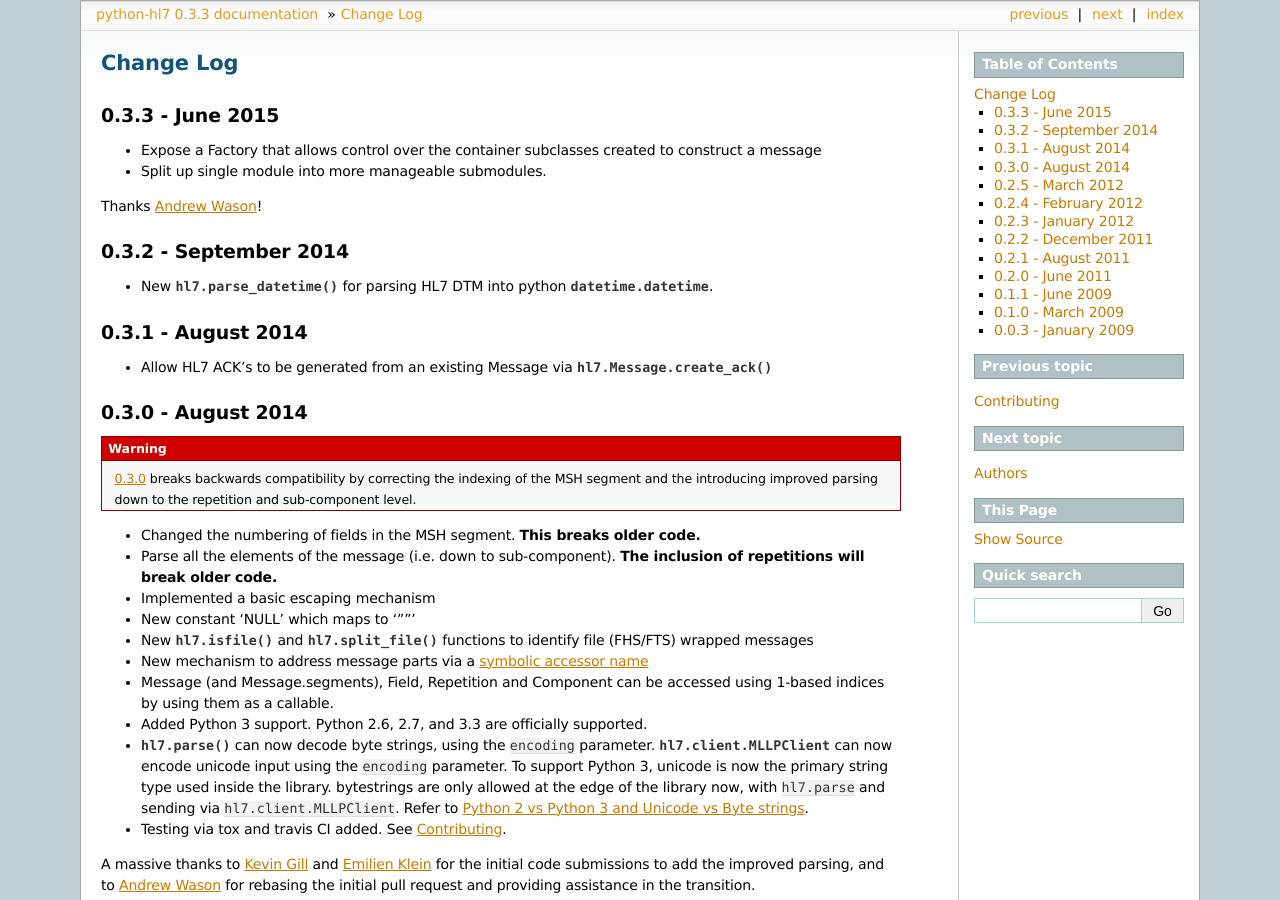
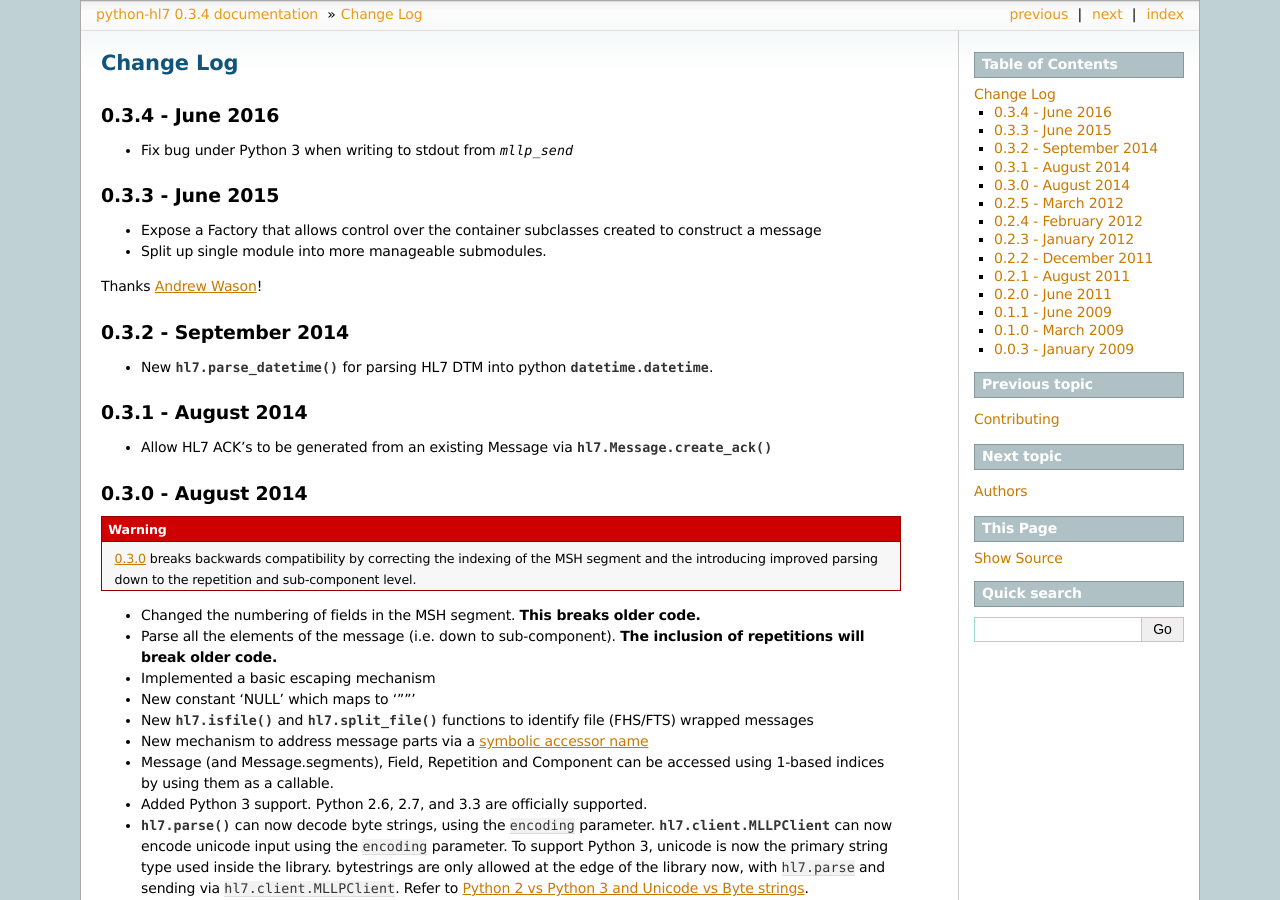
Before and after one commit to johnpaulett/python-hl7, a Sphinx documentation site: the page built from docs/changelog.rst, in a window 1280 px wide and 900 px high. Built offline with Sphinx 7.4.7, drawn with Linux system fonts in a browser that asks for light colours; some of the changed text lies outside the part shown.

Commit message:
Release notes and version bump for 0.3.4-final

```diff
--- a/docs/changelog.rst
+++ b/docs/changelog.rst
@@ -1,5 +1,10 @@
 Change Log
 ==========
+
+0.3.4 - June 2016
+-----------------
+* Fix bug under Python 3 when writing to stdout from `mllp_send`
+
 
 0.3.3 - June 2015
 -----------------
--- a/hl7/version.py
+++ b/hl7/version.py
@@ -6,7 +6,7 @@ Primary version number source.
 Forth element can be 'dev' < 'a' < 'b' < 'rc' < 'final'. An empty 4th
 element is equivalent to 'final'.
 """
-VERSION = (0, 3, 3, 'final')
+VERSION = (0, 3, 4, 'final')
 
 
 def get_version():
```
